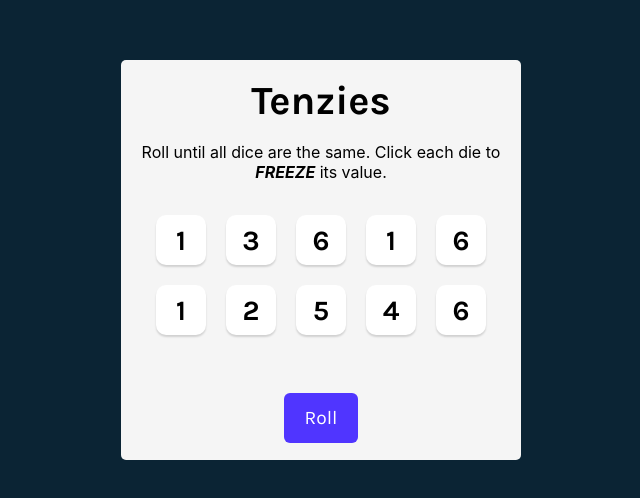
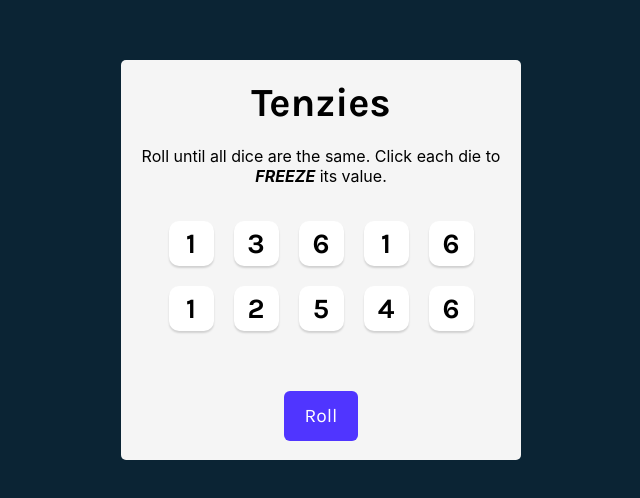
Before and after one commit to yasin1122/tenzies, a React (Vite) app: page / in a window 1280 px wide. Shown: the part 140-638 px from the top of the page, without its empty margins (319-959 px from the left). Built offline with nearby package versions, Linux system fonts and the light colour scheme.

Commit message:
Update index.css

```diff
--- a/index.css
+++ b/index.css
@@ -56,8 +56,8 @@ button {
 }
 
 .dice-container button {
-    height: 50px;
-    width: 50px;
+    height: 45px;
+    width: 45px;
     box-shadow: 0px 2px 2px rgba(0, 0, 0, 0.15);
     border-radius: 10px;
     border: none;
```
